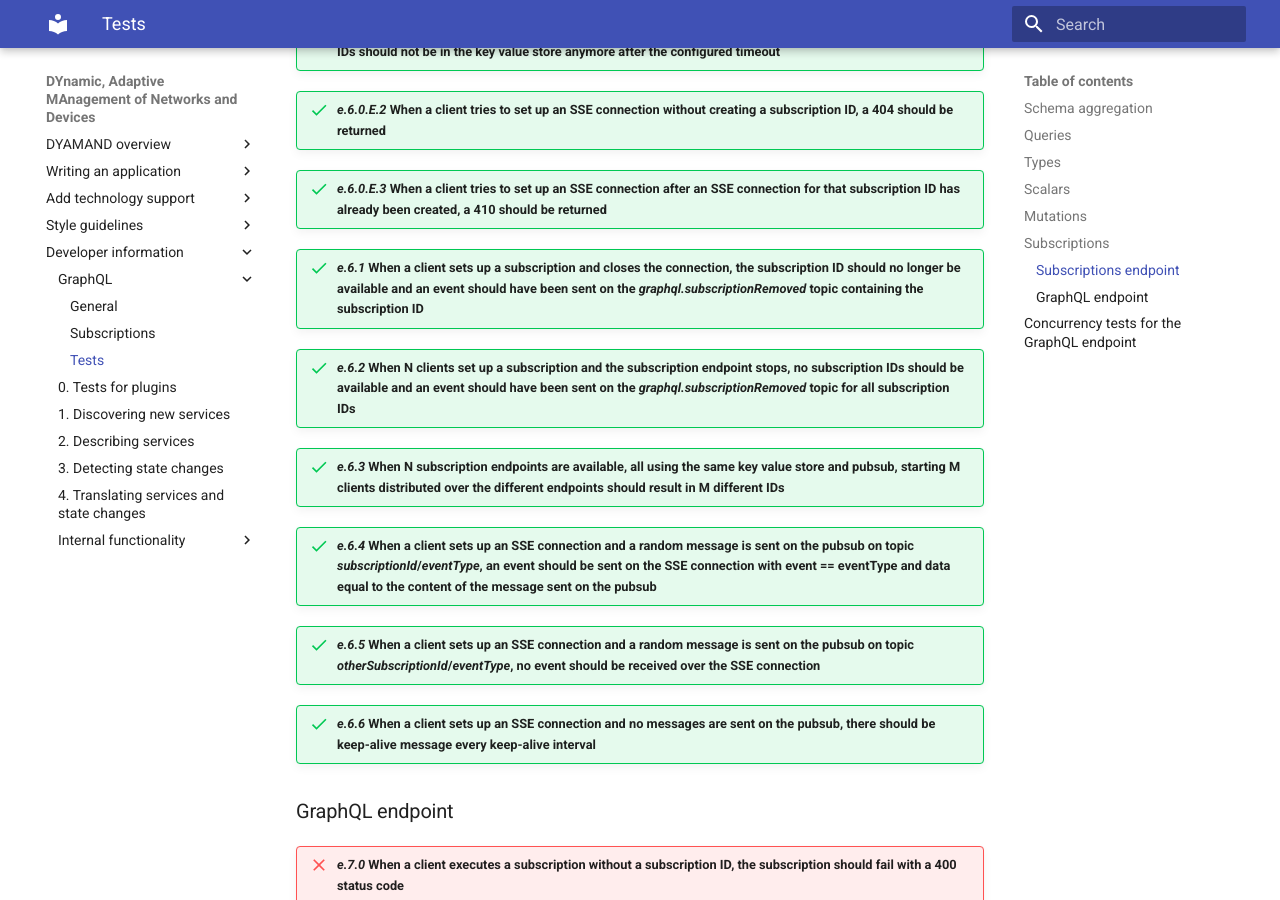
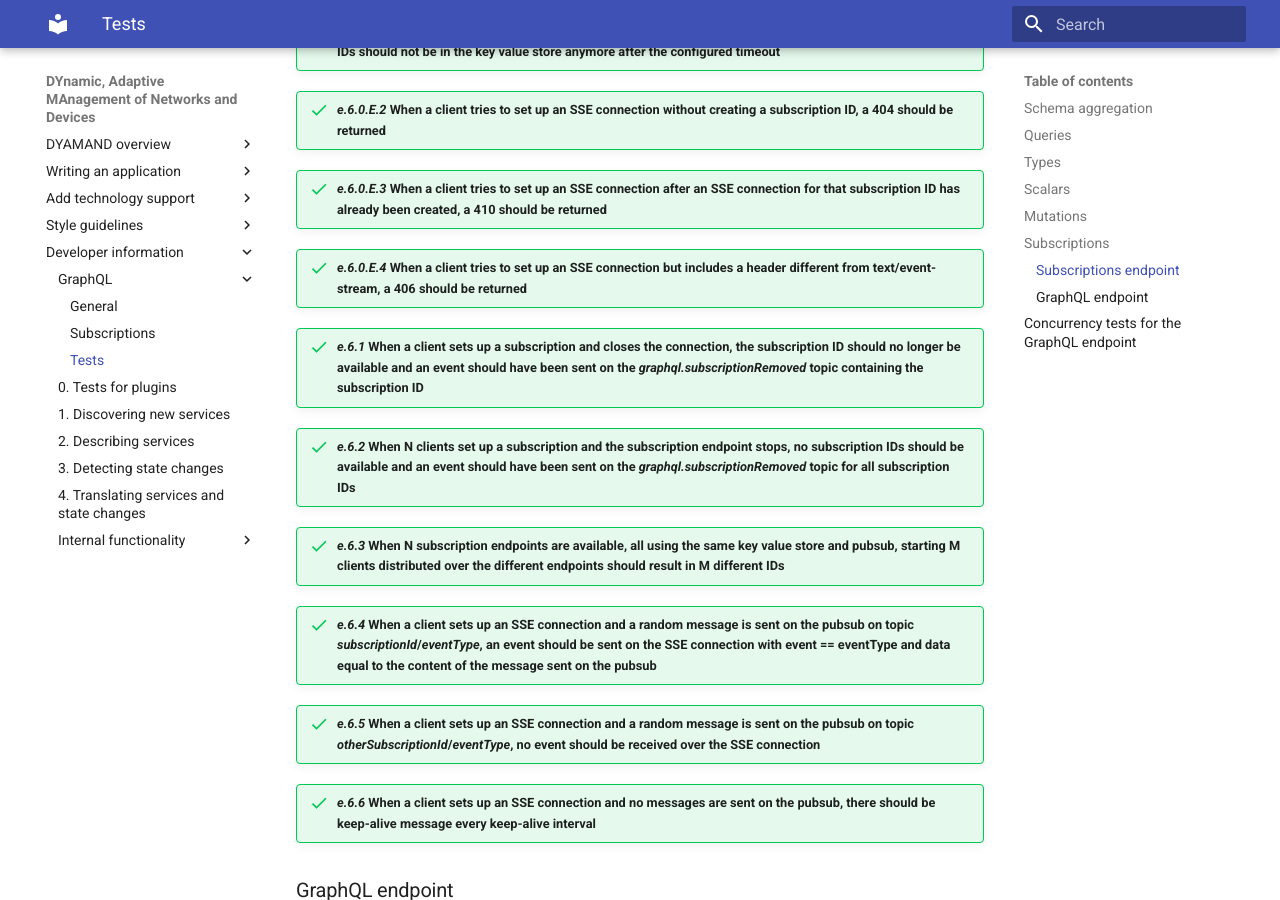
Before and after one commit to dyamand/dyamand.github.io, an MkDocs documentation site: the page built from docs/developer/graphql/tests.md, in a window 1280 px wide and 900 px high, scrolled down 3161 px. Built offline with MkDocs 1.6.1 and Material for MkDocs 9.7.7, drawn with Linux system fonts in a browser that asks for light colours.

Commit message:
DYAMAND-2205 #comment updated tests #time 5m

```diff
--- a/docs/developer/graphql/tests.md
+++ b/docs/developer/graphql/tests.md
@@ -46,6 +46,7 @@ In order to support subscriptions in a scalable way, the communication with the
 !!! success "_e.6.0.E.1_ When N clients all request a subscription ID but do not set up an SSE connection, the subscription IDs should not be in the key value store anymore after the configured timeout"
 !!! success "_e.6.0.E.2_ When a client tries to set up an SSE connection without creating a subscription ID, a 404 should be returned"
 !!! success "_e.6.0.E.3_ When a client tries to set up an SSE connection after an SSE connection for that subscription ID has already been created, a 410 should be returned"
+!!! success "_e.6.0.E.4_ When a client tries to set up an SSE connection but includes a header different from text/event-stream, a 406 should be returned"
 !!! success "_e.6.1_ When a client sets up a subscription and closes the connection, the subscription ID should no longer be available and an event should have been sent on the *graphql.subscriptionRemoved* topic containing the subscription ID"
 !!! success "_e.6.2_ When N clients set up a subscription and the subscription endpoint stops, no subscription IDs should be available and an event should have been sent on the *graphql.subscriptionRemoved* topic for all subscription IDs"
 !!! success "_e.6.3_ When N subscription endpoints are available, all using the same key value store and pubsub, starting M clients distributed over the different endpoints should result in M different IDs"
```
